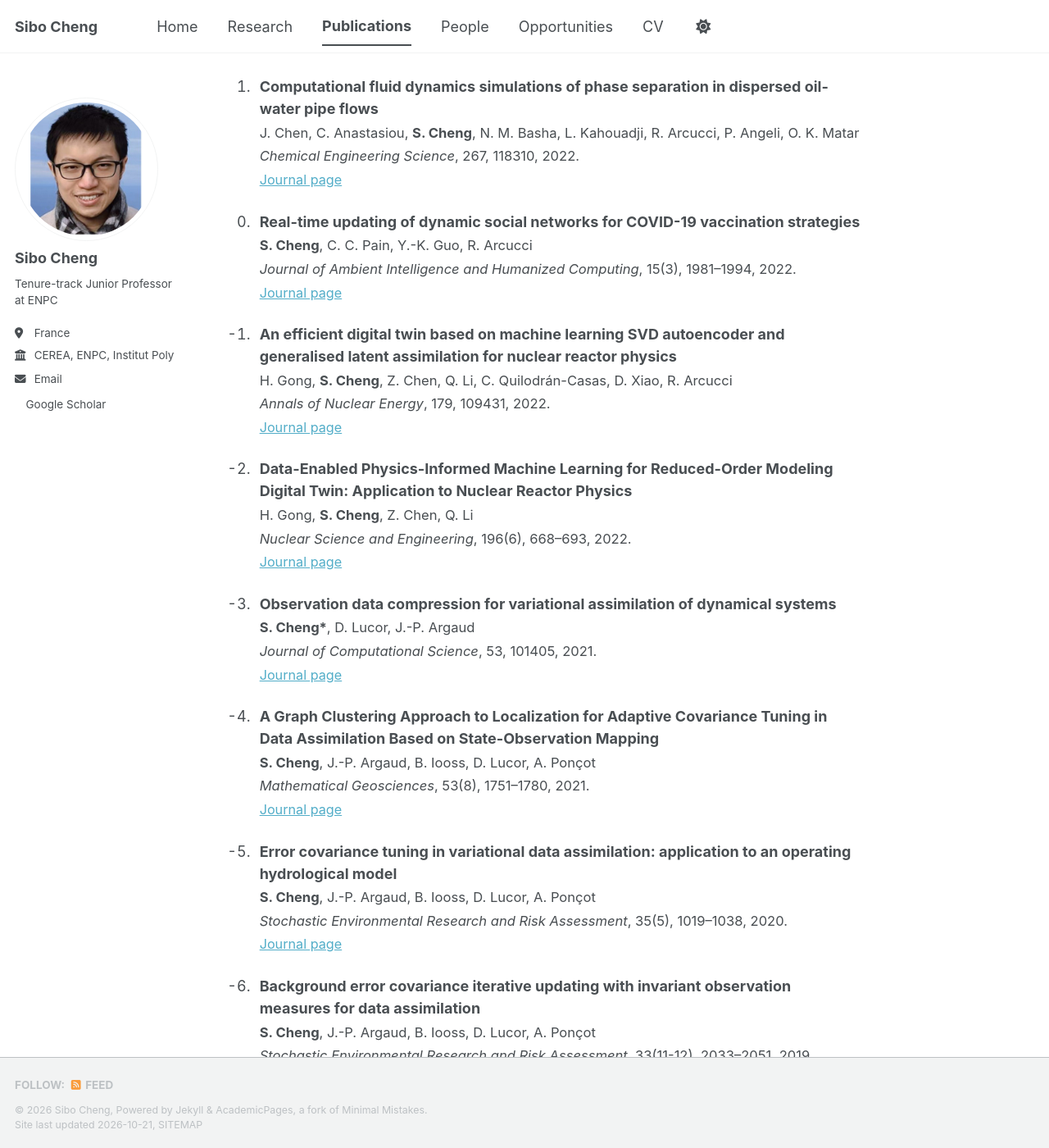
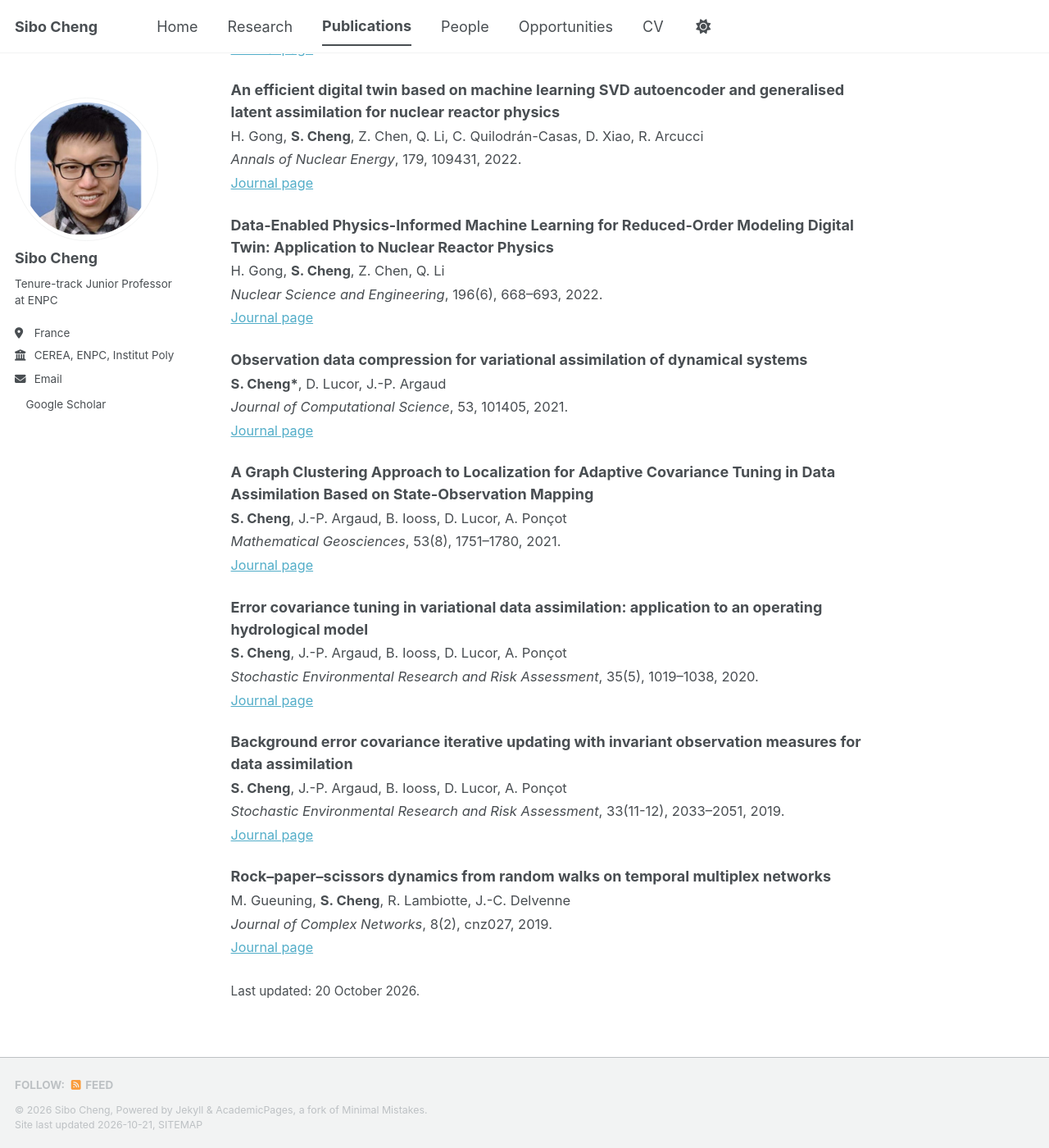
Before and after one commit to scheng2024/scheng2024.github.io, a Jekyll site: the page built from _pages/publications.html, in a window 1280 px wide and 1400 px high, scrolled down 8957 px. Shown: the whole window at 82% size. Built offline with Jekyll 4.4.1, drawn with Linux system fonts in a browser that asks for light colours; a style sheet for code colours, icons or effects is not loaded.

Commit message:
Update publications.html

```diff
--- a/_pages/publications.html
+++ b/_pages/publications.html
@@ -19,8 +19,8 @@ author_profile: true
 .publications-page .pub-authors { font-size: 0.92em; line-height: 1.6; margin-bottom: 0.12em; }
 .publications-page .pub-venue { font-size: 0.92em; line-height: 1.6; }
 .publications-page .pub-links { font-size: 0.9em; margin-top: 0.2em; }
-.publications-page .pub-list { padding-left: 1.6em; }
-.publications-page .pub-list .pub-entry { padding-left: 0.35em; }
+.publications-page .pub-list { list-style: none; padding-left: 0; margin-left: 0; }
+.publications-page .pub-list .pub-entry { padding-left: 0; }
 .publications-page .pub-updated { font-size: 0.85em; margin-top: 2em; }
 .publications-page [id] { scroll-margin-top: 5em; }
 @media (max-width: 600px) {
@@ -46,7 +46,7 @@ author_profile: true
 
   <h2 id="review-position-papers">Review &amp; position papers</h2>
 
-  <ol class="pub-list" reversed start="4">
+  <ul class="pub-list">
 
   <li class="pub-entry" data-paper-id="10.1109/jas.2023.123537">
     <div class="pub-title"><strong>Machine Learning With Data Assimilation and Uncertainty Quantification for Dynamical Systems: A Review</strong></div>
@@ -76,11 +76,11 @@ author_profile: true
     <div class="pub-links"><a href="https://www.nature.com/articles/s44387-026-00107-0" target="_blank" rel="noopener noreferrer">Journal page</a></div>
   </li>
 
-  </ol>
+  </ul>
 
   <h2 id="selected-1st-author">Selected recent journal publications as 1st author</h2>
 
-  <ol class="pub-list" reversed start="5">
+  <ul class="pub-list">
 
   <li class="pub-entry" data-paper-id="10.1016/j.jcp.2022.111302">
     <div class="pub-title"><strong>Data-driven surrogate model with latent data assimilation: Application to wildfire forecasting</strong></div>
@@ -117,11 +117,11 @@ author_profile: true
     <div class="pub-links"><a href="https://www.sciencedirect.com/science/article/pii/S0045782524004572" target="_blank" rel="noopener noreferrer">Journal page</a></div>
   </li>
 
-  </ol>
+  </ul>
 
   <h2 id="selected-main-supervisor">Selected recent journal publications as main supervisor</h2>
 
-  <ol class="pub-list" reversed start="5">
+  <ul class="pub-list">
 
   <li class="pub-entry" data-paper-id="10.1109/tnnls.2023.3332217">
     <div class="pub-title"><strong>Spectral Cross-Domain Neural Network With Soft-Adaptive Threshold Spectral Enhancement</strong></div>
@@ -158,11 +158,11 @@ author_profile: true
     <div class="pub-links"><a href="https://www.sciencedirect.com/science/article/pii/S0952197625014290" target="_blank" rel="noopener noreferrer">Journal page</a></div>
   </li>
 
-  </ol>
+  </ul>
 
   <h2 id="selected-ai-conferences">Selected top AI conference publications</h2>
 
-  <ol class="pub-list" reversed start="6">
+  <ul class="pub-list">
 
   <li class="pub-entry" data-paper-id="iclr-workshop-2022-wildfire">
     <div class="pub-title"><strong>Machine learning based surrogate modelling and parameter identification for wildfire forecasting</strong></div>
@@ -206,11 +206,11 @@ author_profile: true
     <div class="pub-links"><a href="https://ojs.aaai.org/index.php/AAAI/article/view/41299" target="_blank" rel="noopener noreferrer">Conference paper</a></div>
   </li>
 
-  </ol>
+  </ul>
 
   <h2 id="software-publications">Software publications</h2>
 
-  <ol class="pub-list" reversed start="2">
+  <ul class="pub-list">
 
   <li class="pub-entry" data-paper-id="10.1016/j.cpc.2024.109359">
     <div class="pub-title"><strong>TorchDA: A Python package for performing data assimilation with deep learning forward and transformation functions</strong></div>
@@ -226,11 +226,11 @@ author_profile: true
     <div class="pub-links"><a href="https://www.sciencedirect.com/science/article/pii/S1364815225000854" target="_blank" rel="noopener noreferrer">Journal page</a></div>
   </li>
 
-  </ol>
+  </ul>
 
   <h2 id="other-journal-publications">Other Journal publications</h2>
 
-  <ol class="pub-list" reversed start="29">
+  <ul class="pub-list">
 
   <li class="pub-entry" data-paper-id="10.1038/s41467-026-75730-1">
     <div class="pub-title"><strong>Fast-forward prediction of lattice Boltzmann dynamics with physics-informed neural operators</strong></div>
@@ -435,12 +435,6 @@ author_profile: true
     <div class="pub-links"><a href="https://www.sciencedirect.com/science/article/pii/S0009250922008958" target="_blank" rel="noopener noreferrer">Journal page</a></div>
   </li>
 
-  <li class="pub-entry" data-paper-id="10.1007/s12652-023-04589-7">
-    <div class="pub-title"><strong>Real-time updating of dynamic social networks for COVID-19 vaccination strategies</strong></div>
-    <div class="pub-authors"><strong>S. Cheng</strong>, C. C. Pain, Y.-K. Guo, R. Arcucci</div>
-    <div class="pub-venue"><em>Journal of Ambient Intelligence and Humanized Computing</em>, 15(3), 1981–1994, 2022.</div>
-    <div class="pub-links"><a href="https://link.springer.com/article/10.1007/s12652-023-04589-7" target="_blank" rel="noopener noreferrer">Journal page</a></div>
-  </li>
 
   <li class="pub-entry" data-paper-id="10.1016/j.anucene.2022.109431">
     <div class="pub-title"><strong>An efficient digital twin based on machine learning SVD autoencoder and generalised latent assimilation for nuclear reactor physics</strong></div>
@@ -491,7 +485,7 @@ author_profile: true
     <div class="pub-links"><a href="https://academic.oup.com/comnet/article/doi/10.1093/comnet/cnz027/5543000" target="_blank" rel="noopener noreferrer">Journal page</a></div>
   </li>
 
-  </ol>
+  </ul>
 
   <p class="pub-updated">Last updated: 20 October 2026.</p>
 
```
